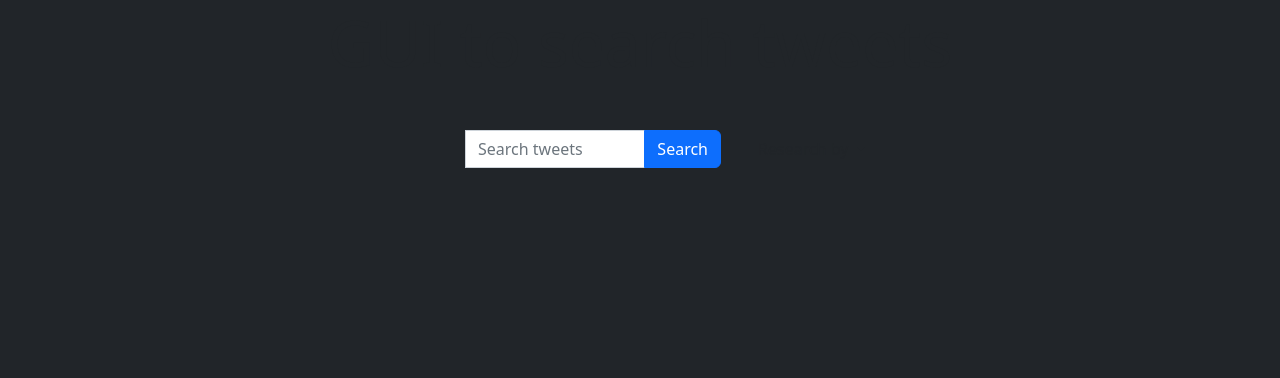
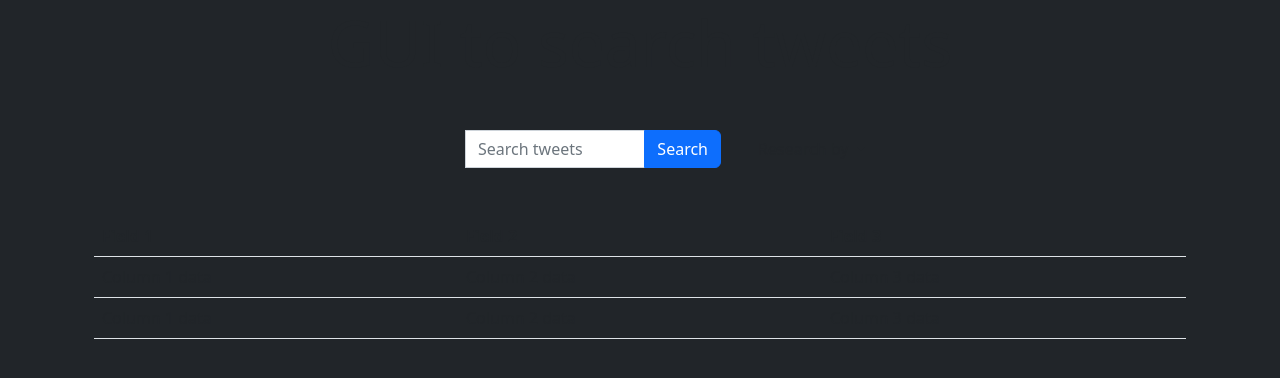
Before and after one commit to ali-benny/DAGEA, a Flask app: page / in a window 1280 px wide. Shown: the part 137-515 px from the top of the page. Run offline with Flask 2, Linux system fonts and the light colour scheme; data that the repository does not hold is empty.

Commit message:
Add: table skeleton

```diff
--- a/src/templates/index.html
+++ b/src/templates/index.html
@@ -121,7 +121,7 @@
             </div>
         </div>
 
-        <div class="container mt-3">
+        <div class="container mt-3 mb-5">
             <div class="row">
                 <div class="col-4"></div>
 
@@ -151,6 +151,31 @@
                 <div class="col-2"></div>
             </div>
         </div>
+
+        <div class="container">
+            <table class="table table-condensed" id="tweetTable">
+                <thead>
+                    <tr>
+                        <!-- Un th per ogni "campo utile" del tweet (?) -->
+                        <th>Field 1</th>
+                        <th>Field 2</th>
+                        <th>Field 3</th>
+                    </tr>
+                </thead>
+                <tbody>
+                    <tr>
+                        <td>Column 1 data</td>
+                        <td>Column 2 data</td>
+                        <td>Column 3 data</td>
+                    </tr>
+                    <tr>
+                        <td>Column 1 data</td>
+                        <td>Column 2 data</td>
+                        <td>Column 3 data</td>
+                    </tr>
+                </tbody>
+            </table>
+        </div>
     </main>
 
     <!-- Cards tweet -->
```
Lines whose indentation alone changed are shown as unchanged.
